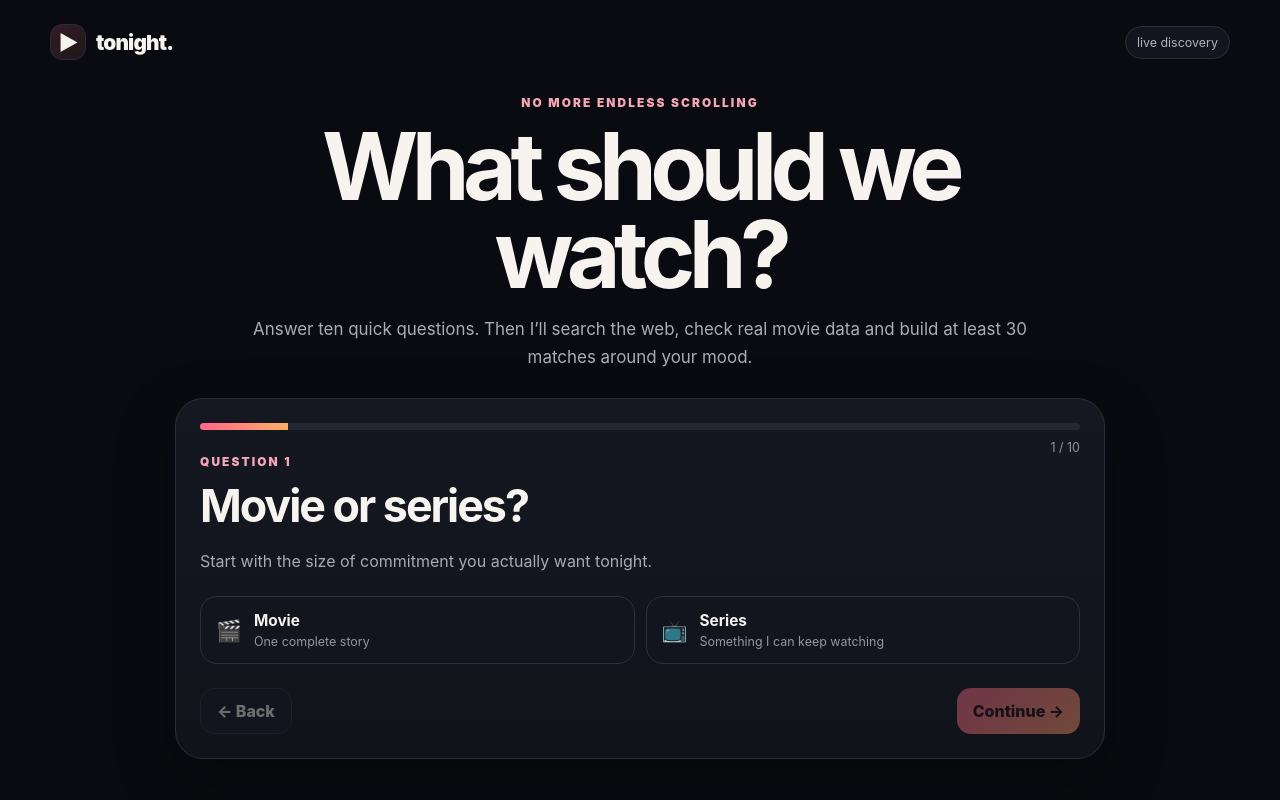
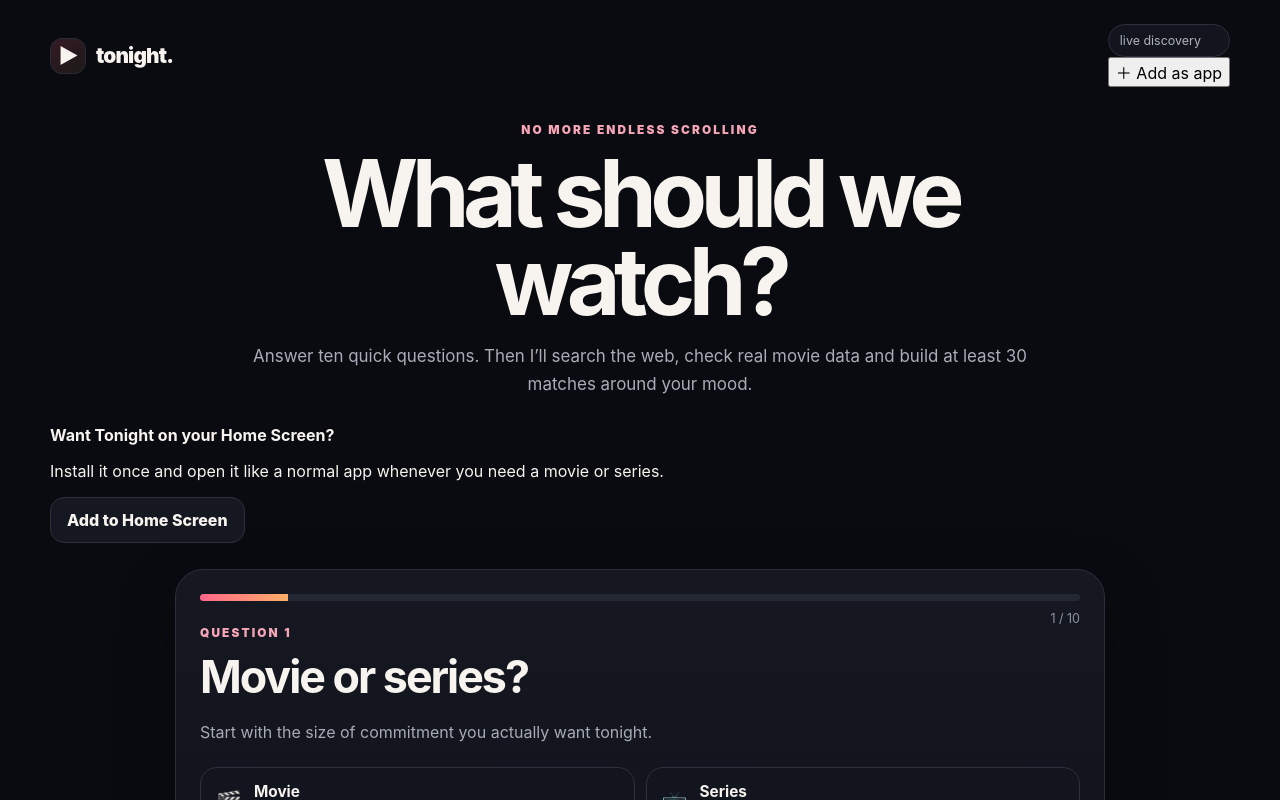
Before and after one commit to Termille17/CodeTMA_Movies, a React (Create React App) app: page / in a window 1280 px wide. Shown: the top 800 px of the page. Built offline with nearby package versions, Linux system fonts and the light colour scheme.

Commit message:
Add recommendation blurbs and app install flow

```diff
--- a/src/App.js
+++ b/src/App.js
@@ -1,4 +1,4 @@
-import React, { useMemo, useState } from "react";
+import React, { useEffect, useMemo, useState } from "react";
 import "./App.css";
 
 const OMDB = "https://www.omdbapi.com/?apikey=cf20b56c";
@@ -70,6 +70,11 @@ const chunkedDetails = async (titles, type, limit=48) => {
 
 const parseYear = y => Number(String(y || "").match(/\d{4}/)?.[0] || 0);
 const parseRuntime = r => Number(String(r || "").match(/\d+/)?.[0] || 0);
+const shortBlurb = plot => {
+  const clean = String(plot || "").trim();
+  if (!clean || clean === "N/A") return "A quick spoiler-free summary wasn't available, but it still matches the vibe you chose.";
+  return clean.length > 155 ? `${clean.slice(0,152).trimEnd()}…` : clean;
+};
 
 function scoreItem(item, a) {
   const genres = String(item.Genre || "").split(",").map(x => x.trim());
@@ -115,6 +120,30 @@ function App() {
   const [sort,setSort] = useState("match");
   const [saved,setSaved] = useState(() => new Set(JSON.parse(localStorage.getItem("tonightSaved") || "[]")));
   const [pick,setPick] = useState(null);
+  const [installPrompt,setInstallPrompt] = useState(null);
+  const [showInstallHelp,setShowInstallHelp] = useState(false);
+  const [isStandalone,setIsStandalone] = useState(false);
+
+  useEffect(() => {
+    const standalone = window.matchMedia?.("(display-mode: standalone)")?.matches || window.navigator.standalone === true;
+    setIsStandalone(Boolean(standalone));
+    const handlePrompt = event => {
+      event.preventDefault();
+      setInstallPrompt(event);
+    };
+    window.addEventListener("beforeinstallprompt",handlePrompt);
+    return () => window.removeEventListener("beforeinstallprompt",handlePrompt);
+  },[]);
+
+  const installApp = async () => {
+    if (installPrompt) {
+      installPrompt.prompt();
+      await installPrompt.userChoice;
+      setInstallPrompt(null);
+      return;
+    }
+    setShowInstallHelp(true);
+  };
 
   const q = QUESTIONS[step];
   const canContinue = q.multi ? answers.genres.length > 0 : Boolean(answers[q.key]);
@@ -149,7 +178,8 @@ function App() {
     const ranked = details.map(x => ({...x,...scoreItem(x,answers)})).sort((a,b)=>b.score-a.score);
     const max = ranked[0]?.score || 100, min = ranked[ranked.length-1]?.score || 0;
     const normalized = ranked.map(x => ({...x,match:Math.max(61,Math.min(98,Math.round(68 + ((x.score-min)/(Math.max(1,max-min)))*30))) })).slice(0,36);
-    setResults(normalized); setStatus(liveTitles.length ? `Live web search found ${liveTitles.length} candidate titles before matching.` : "Live search was unavailable, so the curated fallback was used.");
+    setResults(normalized);
+    setStatus(liveTitles.length ? `Live web search found ${liveTitles.length} candidate titles before matching.` : "Live search was unavailable, so the curated fallback was used.");
     setLoading(false);
   };
 
@@ -162,12 +192,28 @@ function App() {
   },[results,sort]);
 
   const toggleSave = (title) => {
-    const next = new Set(saved); next.has(title)?next.delete(title):next.add(title); setSaved(next); localStorage.setItem("tonightSaved",JSON.stringify([...next]));
+    const next = new Set(saved);
+    next.has(title)?next.delete(title):next.add(title);
+    setSaved(next);
+    localStorage.setItem("tonightSaved",JSON.stringify([...next]));
   };
 
-  const restart = () => { setStep(0); setResults([]); setPick(null); setAnswers({type:null,mood:null,genres:[],intensity:null,pace:null,era:null,company:null,runtime:null,familiarity:null,avoid:null}); };
+  const restart = () => {
+    setStep(0); setResults([]); setPick(null);
+    setAnswers({type:null,mood:null,genres:[],intensity:null,pace:null,era:null,company:null,runtime:null,familiarity:null,avoid:null});
+  };
 
-  if (loading) return <main className="page"><header className="top"><div className="brand"><span>▶</span> tonight.</div></header><section className="loadingCard"><div className="spinner"/><p className="kicker">SEARCHING THE WEB</p><h1>Building your watchlist…</h1><p>{status}</p></section></main>;
+  const installModal = showInstallHelp ? <div className="modal" onClick={()=>setShowInstallHelp(false)}>
+    <div className="modalCard" onClick={e=>e.stopPropagation()}>
+      <p className="kicker">ADD TONIGHT AS AN APP</p>
+      <h2>Put it on your Home Screen</h2>
+      <p>On iPhone: open this site in Safari, tap the <b>Share</b> button, choose <b>Add to Home Screen</b>, then tap <b>Add</b>. It will open like its own app.</p>
+      <div className="installSteps"><span>1. Safari</span><span>2. Share ⬆︎</span><span>3. Add to Home Screen</span></div>
+      <div className="modalButtons"><button className="primary" onClick={()=>setShowInstallHelp(false)}>Got it</button></div>
+    </div>
+  </div> : null;
+
+  if (loading) return <main className="page"><header className="top"><div className="brand"><span>▶</span> tonight.</div></header><section className="loadingCard"><div className="spinner"/><p className="kicker">SEARCHING THE WEB</p><h1>Building your watchlist…</h1><p>{status}</p></section>{installModal}</main>;
 
   if (results.length) return <main className="page">
     <header className="top"><div className="brand"><span>▶</span> tonight.</div><button className="ghost" onClick={restart}>Start over</button></header>
@@ -176,18 +222,29 @@ function App() {
     <p className="webStatus">🌐 {status}</p>
     <section className="grid">{displayed.map((item,i)=><article className="titleCard" key={item.imdbID}>
       <div className="poster">{item.Poster && item.Poster!=="N/A" ? <img src={item.Poster} alt={`${item.Title} poster`}/> : <div className="noPoster">{item.Title.slice(0,2).toUpperCase()}</div>}<div className="match">{item.match}%</div></div>
-      <div className="cardBody"><p className="rank">MATCH {String(i+1).padStart(2,"0")}</p><h2>{item.Title}</h2><p className="meta">{item.Year} • {item.Genre} • ⭐ {item.imdbRating}</p><p className="reason">{item.reason}</p><div className="cardActions"><button onClick={()=>toggleSave(item.Title)}>{saved.has(item.Title)?"♥ Saved":"♡ Save"}</button><a href={`https://www.google.com/search?q=${encodeURIComponent("where to watch "+item.Title+" South Africa")}`} target="_blank" rel="noreferrer">Where to watch ↗</a></div></div>
+      <div className="cardBody">
+        <p className="rank">MATCH {String(i+1).padStart(2,"0")}</p>
+        <h2>{item.Title}</h2>
+        <p className="meta">{item.Year} • {item.Genre} • ⭐ {item.imdbRating}</p>
+        <p className="blurb">{shortBlurb(item.Plot)}</p>
+        <p className="reason"><b>Why it fits:</b> {item.reason}</p>
+        <div className="cardActions"><button onClick={()=>toggleSave(item.Title)}>{saved.has(item.Title)?"♥ Saved":"♡ Save"}</button><a href={`https://www.google.com/search?q=${encodeURIComponent("where to watch "+item.Title+" South Africa")}`} target="_blank" rel="noreferrer">Where to watch ↗</a></div>
+      </div>
     </article>)}</section>
     <section className="picker"><div><p className="kicker">STILL STUCK?</p><h2>Stop scrolling. Let me choose.</h2></div><button className="primary" onClick={()=>setPick(displayed[Math.floor(Math.random()*Math.min(10,displayed.length))])}>Pick one for me ✨</button></section>
     {pick && <div className="modal" onClick={()=>setPick(null)}><div className="modalCard" onClick={e=>e.stopPropagation()}><p className="kicker">TONIGHT'S PICK</p><h2>{pick.Title}</h2><p>{pick.Plot}</p><p className="meta">{pick.Year} • {pick.Genre} • ⭐ {pick.imdbRating}</p><div className="modalButtons"><button className="ghost" onClick={()=>setPick(displayed[Math.floor(Math.random()*Math.min(10,displayed.length))])}>Pick another</button><button className="primary" onClick={()=>setPick(null)}>That’s the one 🍿</button></div></div></div>}
+    {installModal}
   </main>;
 
-  return <main className="page"><header className="top"><div className="brand"><span>▶</span> tonight.</div><div className="pill">live discovery</div></header>
+  return <main className="page">
+    <header className="top"><div className="brand"><span>▶</span> tonight.</div><div className="topActions"><div className="pill">live discovery</div>{!isStandalone && <button className="installButton" onClick={installApp}>＋ Add as app</button>}</div></header>
     <section className="hero"><p className="kicker">NO MORE ENDLESS SCROLLING</p><h1>What should we watch?</h1><p>Answer ten quick questions. Then I’ll search the web, check real movie data and build at least 30 matches around your mood.</p></section>
+    {!isStandalone && <section className="installCard"><div><strong>Want Tonight on your Home Screen?</strong><p>Install it once and open it like a normal app whenever you need a movie or series.</p></div><button className="ghost" onClick={installApp}>Add to Home Screen</button></section>}
     <section className="quizCard"><div className="progress"><div style={{width:`${((step+1)/QUESTIONS.length)*100}%`}}/></div><div className="counter">{step+1} / {QUESTIONS.length}</div><p className="kicker">QUESTION {step+1}</p><h2>{q.title}</h2><p className="sub">{q.sub}</p>
       {q.multi ? <div className="genreGrid">{GENRES.map(g=><button key={g} className={answers.genres.includes(g)?"choice selected":"choice"} onClick={()=>select(g)}>{g}</button>)}</div> : <div className="choices">{q.options.map(([value,emoji,label,small])=><button key={value} className={answers[q.key]===value?"choice selected":"choice"} onClick={()=>select(value)}><span>{emoji}</span><div><strong>{label}</strong><small>{small}</small></div></button>)}</div>}
       <div className="nav"><button className="ghost" disabled={step===0} onClick={()=>setStep(s=>Math.max(0,s-1))}>← Back</button><button className="primary" disabled={!canContinue} onClick={()=>step===QUESTIONS.length-1?search():setStep(s=>s+1)}>{step===QUESTIONS.length-1?"Find my picks ✨":"Continue →"}</button></div>
     </section>
+    {installModal}
   </main>;
 }
 
```
